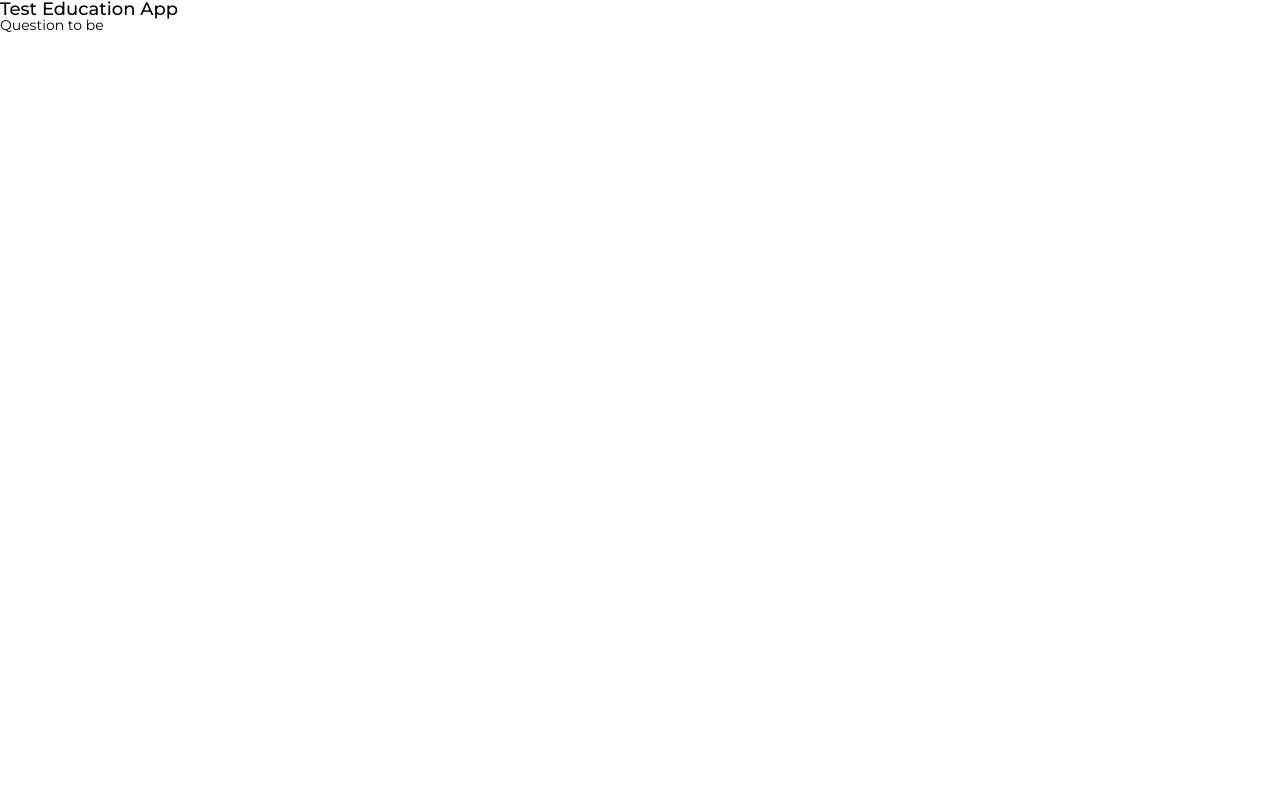
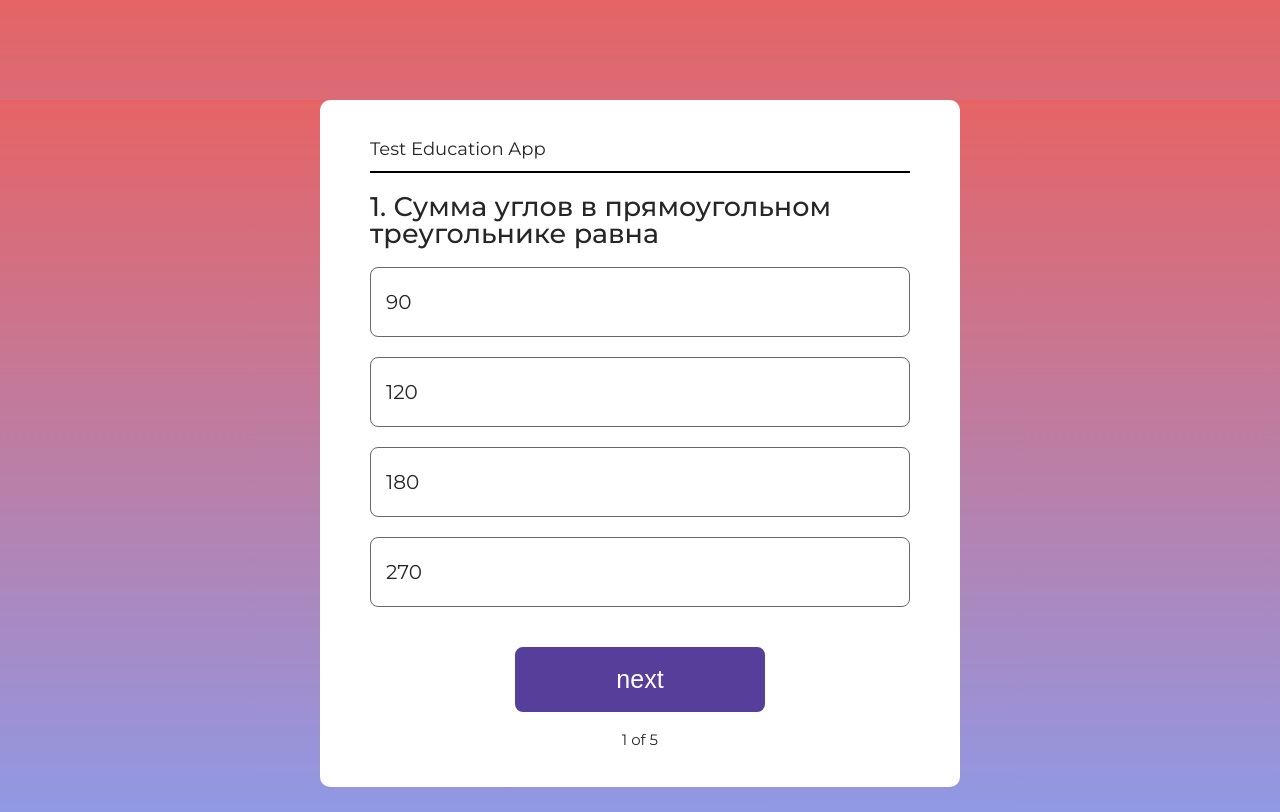
Before and after one commit to mbpxl/test-education-app, a React (Create React App) app: page / in a window 1280 px wide. Built offline with nearby package versions, Linux system fonts and the light colour scheme.

Commit message:
feature(TestEducation + QuestionList components) render current question with options

```diff
--- a/src/App.tsx
+++ b/src/App.tsx
@@ -1,5 +1,5 @@
 import React from "react";
-import { TestEducationPage } from "./components/TestEducationPage/TestEducationPage";
+import { TestEducationPage } from "./pages/TestEducationPage";
 
 function App() {
   return <TestEducationPage />;
--- /dev/null
+++ b/src/components/QuestionsList/QuestionsList.tsx
@@ -0,0 +1,18 @@
+import React from "react";
+import { DataArrayType, data } from "../../data/data";
+import { List } from "../Styled/StyledList";
+
+export const QuestionList = (props: any) => {
+  let currentItem = data[props.index];
+  console.log(currentItem);
+
+  return (
+    <List>
+      {Object.keys(currentItem)
+        .filter((key) => key.startsWith("option"))
+        .map((key) => (
+          <li>{currentItem[key as keyof DataArrayType]}</li>
+        ))}
+    </List>
+  );
+};
--- /dev/null
+++ b/src/components/Styled/StyledButton.tsx
@@ -0,0 +1,17 @@
+import styled from "styled-components";
+
+const StyledButton = styled.button`
+  margin: auto;
+  width: 250px;
+  height: 65px;
+  background: #553f9a;
+  color: #fff;
+  font-size: 25px;
+  font-wieght: 500;
+  border-radius: 8px;
+  cursor: pointer;
+`;
+
+export const Button = (props: any) => {
+  return <StyledButton {...props} />;
+};
--- /dev/null
+++ b/src/components/Styled/StyledList.tsx
@@ -0,0 +1,19 @@
+import styled from "styled-components";
+
+const StyledList = styled.ul`
+  li {
+    display: flex;
+    align-items: center;
+    height: 70px;
+    padding-left: 15px;
+    border: 1px solid #686868;
+    border-radius: 8px;
+    margin-bottom: 20px;
+    font-size: 20px;
+    cursor: pointer;
+  }
+`;
+
+export const List = (props: any) => {
+  return <StyledList {...props} />;
+};
--- /dev/null
+++ b/src/components/Styled/StyledProgressBar.tsx
@@ -0,0 +1,10 @@
+import styled from "styled-components";
+
+const StyledProgressBar = styled.div`
+  margin: auto;
+  font-size: 15px;
+`;
+
+export const ProgressBar = (props: any) => {
+  return <StyledProgressBar {...props} />;
+};
--- a/src/components/Styled/StyledText.tsx
+++ b/src/components/Styled/StyledText.tsx
@@ -3,11 +3,17 @@ import styled from "styled-components";
 type TextType = {
   size?: string;
   weight?: string;
+  header?: boolean;
 };
 
 const Text = styled.h1<TextType>`
   font-size: ${(props) => props.size || "14px"};
   font-weight: ${(props) => props.weight || "400"};
+  ${(props) =>
+    props.header &&
+    `border-bottom: 2px solid #000000;
+    padding-bottom: 0.8rem;
+    `}
 `;
 
 export const Title = (props: any) => {
--- a/src/components/TestEducation/TestEducation.tsx
+++ b/src/components/TestEducation/TestEducation.tsx
@@ -1,15 +1,41 @@
 import styled from "styled-components";
 import { Title } from "../Styled/StyledText";
+import { QuestionList } from "../QuestionsList/QuestionsList";
+import { Button } from "../Styled/StyledButton";
+import { ProgressBar } from "../Styled/StyledProgressBar";
+import React from "react";
+import { DataArrayType, data } from "../../data/data";
 
-const StyledTestEducation = styled.div``;
+const StyledTestEducation = styled.div`
+  width: 640px;
+  margin: auto;
+  margin-top: 100px;
+  background-color: #fff;
+  color: #262626;
+  display: flex;
+  flex-direction: column;
+  gap: 20px;
+  border-radius: 10px;
+  padding: 40px 50px;
+`;
 
 export const TestEducation = () => {
+  //useState для прохода по массиву data [data/data.tsx]
+  const [index, setIndex] = React.useState<number>(0);
+  //useState для прохода по объекту (элемента массива data) массива
+  const [question, setQuestion] = React.useState<DataArrayType>(data[index]);
+
   return (
     <StyledTestEducation>
-      <Title size={"18px"} weight={"500"}>
+      <Title size={"18px"} weight={"400"} header>
         Test Education App
       </Title>
-      <Title>Question to be</Title>
+      <Title size={"27px"} weight={"500"}>
+        {index + 1}. {question.question}
+      </Title>
+      <QuestionList index={index} />
+      <Button>next</Button>
+      <ProgressBar>1 of 5</ProgressBar>
     </StyledTestEducation>
   );
 };
--- a/src/components/TestEducationPage/TestEducationPage.tsx
+++ /dev/null
@@ -1,5 +0,0 @@
-import { TestEducation } from "../TestEducation/TestEducation";
-
-export const TestEducationPage = () => {
-  return <TestEducation />;
-};
--- a/src/data/data.ts
+++ b/src/data/data.ts
@@ -1 +1,51 @@
-export const dataAvarage = 0;
+export type DataArrayType = {
+  question: string;
+  option1: string;
+  option2: string;
+  option3: string;
+  option4: string;
+  ans: number;
+}
+
+export const data: Array<DataArrayType> = [
+  {
+    question: "Сумма углов в прямоугольном треугольнике равна",
+    option1: "90",
+    option2: "120",
+    option3: "180",
+    option4: "270",
+    ans: 3,
+  },
+  {
+    question: "Самая густонаселённая страна",
+    option1: "Чили",
+    option2: "Китай",
+    option3: "Уганда",
+    option4: "США",
+    ans: 2,
+  },
+  {
+    question: "Какая будет реакция при смешивании щёлочи и кислоты?",
+    option1: "Нейтрализации",
+    option2: "Замещения",
+    option3: "Восстановления",
+    option4: "Окислительно-восстановительная",
+    ans: 1,
+  },
+  {
+    question: "Зависимость между давлением и температурой в МКТ?",
+    option1: "Прямая",
+    option2: "Обратная",
+    option3: "Синусоидная",
+    option4: "Тангесальная",
+    ans: 1,
+  },
+  {
+    question: "Сколько людей убил Сталин?",
+    option1: "100.000",
+    option2: "1 млрд",
+    option3: "Никого",
+    option4: "500.000+",
+    ans: 4,
+  },
+]
--- a/src/index.tsx
+++ b/src/index.tsx
@@ -26,7 +26,8 @@ a:active {
 }
 html,
 body {
-  height: 100%;
+  height: 89vh;
+  background: linear-gradient(#e66465, #9198e5);
 }
 body {
   line-height: 1;
--- /dev/null
+++ b/src/pages/TestEducationPage.tsx
@@ -0,0 +1,5 @@
+import { TestEducation } from "../components/TestEducation/TestEducation";
+
+export const TestEducationPage = () => {
+  return <TestEducation />;
+};
```
